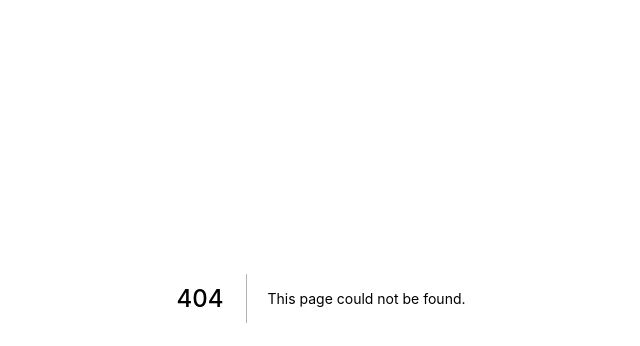
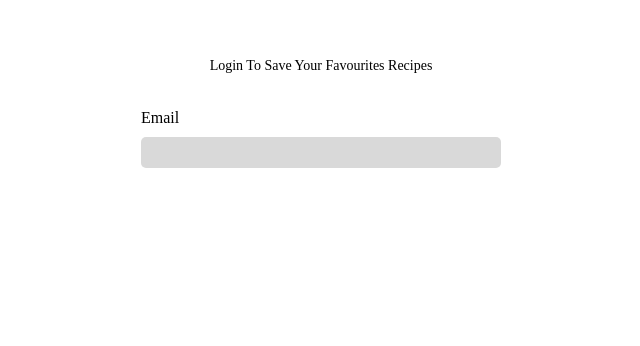
Before and after one commit to ahmed-sudani/recipes, a Next.js app: page /Login in a window 1280 px wide. Before the commit this address had no page. Shown: the part 102-448 px from the top of the page, without its empty margins (319-959 px from the left). Built offline with nearby package versions, Linux system fonts and the light colour scheme.

Commit message:
login page

```diff
--- /dev/null
+++ b/pages/Login/index.js
@@ -0,0 +1,18 @@
+import styles from "./styles.module.css";
+import Button from "../../components/Button";
+import Head from "../../components/Head";
+export default function Login() {
+  return (
+    <>
+      <Head title="Login" description="Login To Save Your Favourites Recipes" />
+      <form className={styles.Form} action="" method="POST">
+        <div className={styles.Text}>Login To Save Your Favourites Recipes</div>
+        <div className={styles.inputForm}>
+          <label> Email </label>
+          <input required type="email" className={styles.input} />
+        </div>
+        <Button text="Send Link" />
+      </form>
+    </>
+  );
+}
--- /dev/null
+++ b/pages/Login/styles.module.css
@@ -0,0 +1,30 @@
+.Text{
+    text-align: center;
+    font-size: 14px;
+    margin-bottom: 20px;
+}
+.Form{
+    width: 100%;
+    max-width: 360px;
+    min-width: 280px;
+    padding: 0 10px;
+    overflow:hidden;
+    display: flex;
+    flex-direction: column;
+    position: absolute;
+    top: 30%;
+    left: 50%;
+    transform: translate(-50%,-50%);
+    gap: 15px;
+}
+.inputForm {
+    display: flex;
+    flex-direction: column;
+    gap: 10px;
+}
+.input{
+    background-color: #D9D9D9;
+    padding: 8px 10px;
+    border-radius: 5px;
+    border: none;
+}
```
